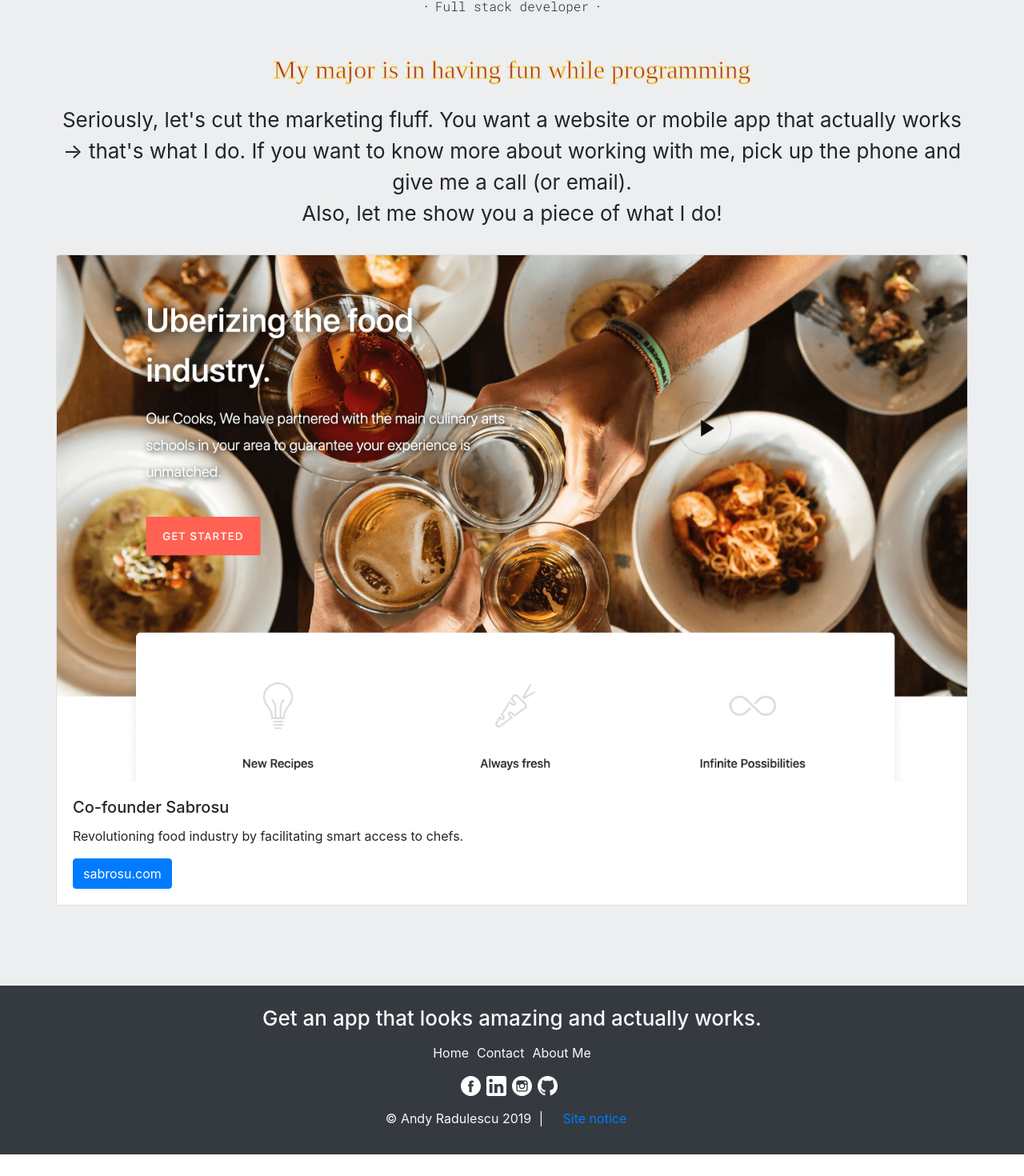
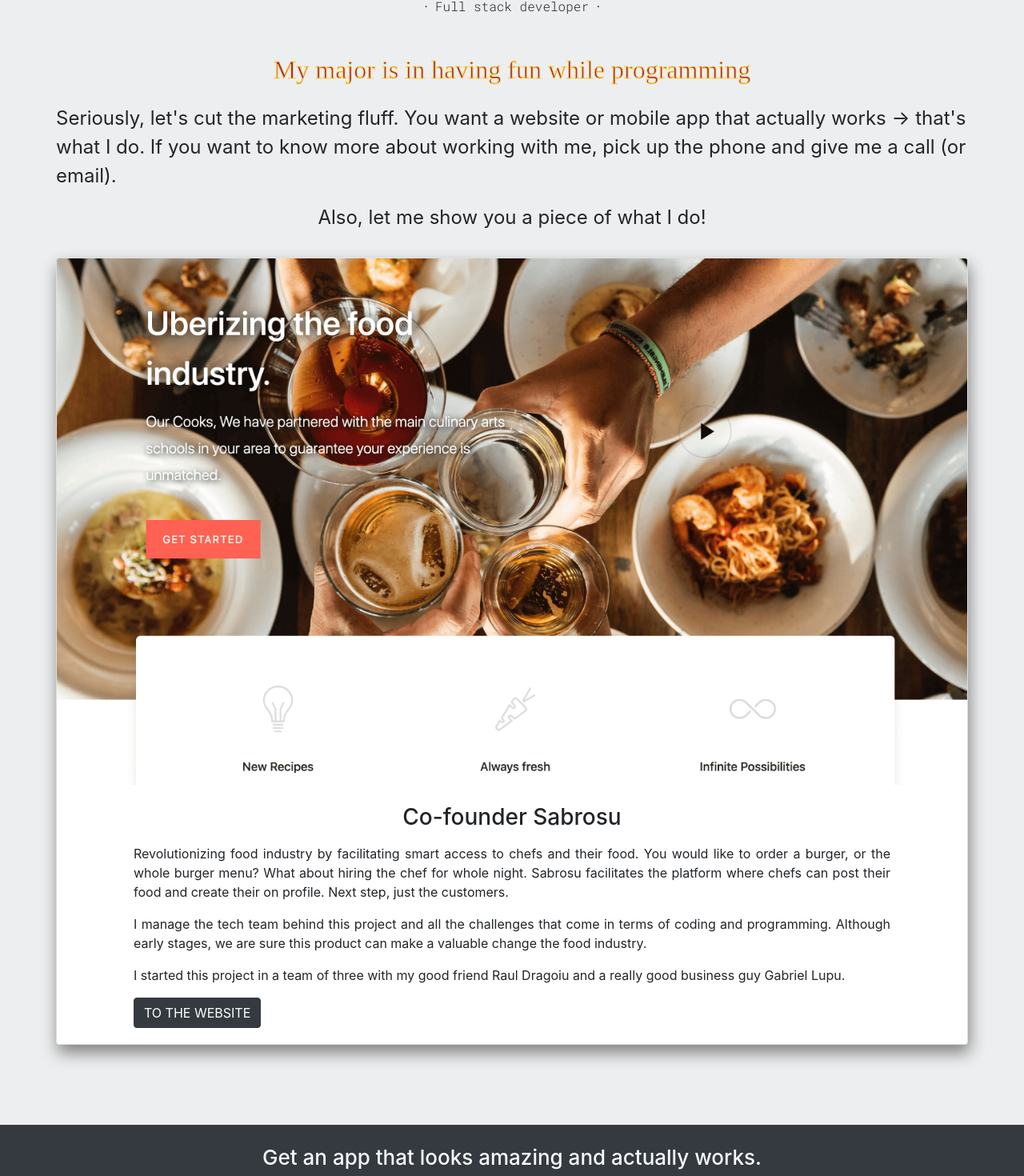
Before and after one commit to AndyRadulescu/personal-website, an Angular app: page / in a window 1280 px wide. Shown: the part 1079-2549 px from the top of the page at 80% size. Before the commit the page ends 2522 px from the top, so only its background shows below. Built offline with nearby package versions, Linux system fonts and the light colour scheme; a web font is replaced by a local one.

Commit message:
more to sabrosu card

```diff
--- a/src/app/home/main/main.component.html
+++ b/src/app/home/main/main.component.html
@@ -14,20 +14,26 @@
       <h2 class="about-me__title mb-4 text-center text-xl-left">My major is in having fun while programming</h2>
     </div>
     <div class="row justify-content-center">
-      <p class="about-me__text text-center">
+      <p class="about-me__text">
         Seriously, let's cut the marketing fluff. You want a website or mobile app that actually works → that's
         what I do. If you want to know more about working with me, pick up the phone and give me a call (or
-        email).<br>
-        Also, let me show you a piece of what I do!
+        email).
       </p>
+      <p class="about-me__text"> Also, let me show you a piece of what I do!</p>
     </div>
     <div class="row justify-content-center mt-3">
       <div class="card">
         <img src="assets/sabrosu.png" class="card-img-top" alt="sabrosu">
-        <div class="card-body">
-          <h5 class="card-title">Co-founder Sabrosu</h5>
-          <p class="card-text">Revolutioning food industry by facilitating smart access to chefs.</p>
-          <a href="http://sabrosu.com" class="btn btn-primary">sabrosu.com</a>
+        <div class="card-body card-body--padding">
+          <h3 class="card-title text-center mt-1 mb-3">Co-founder Sabrosu</h3>
+          <p class="card-text text-justify">Revolutionizing food industry by facilitating smart access to chefs and their food.
+            You would like to order a burger, or the whole burger menu? What about hiring the chef for whole night. Sabrosu facilitates
+            the platform where chefs can post their food and create their on profile. Next step, just the customers.</p>
+          <p class="card-text text-justify">I manage the tech team behind this project and all the challenges that come in terms of coding
+            and programming. Although early stages, we are sure this product can make a valuable change the food industry. </p>
+          <p class="card-text text-justify">I started this project in a team of three with my good friend Raul Dragoiu and a really good business
+            guy Gabriel Lupu.</p>
+          <a href="http://sabrosu.com" class="btn btn-dark">TO THE WEBSITE</a>
         </div>
       </div>
     </div>
--- a/src/app/home/main/main.component.scss
+++ b/src/app/home/main/main.component.scss
@@ -6,7 +6,7 @@
   background-color: $sectionHighlight;
 
   .about-me__text {
-    font-size: 26px;
+    font-size: 24px;
   }
 
   .about-me__job {
@@ -26,4 +26,18 @@
     object-fit: cover;
     border-radius: 50%;
   }
+
+  .card {
+    box-shadow: 2px 10px 20px gray;
+
+    .card-body--padding {
+      padding-left: 6rem;
+      padding-right: 6rem;
+      @media only screen and (max-width: 992px) {
+        padding-left: 3rem;
+        padding-right: 3rem;
+      }
+    }
+  }
+
 }
```
